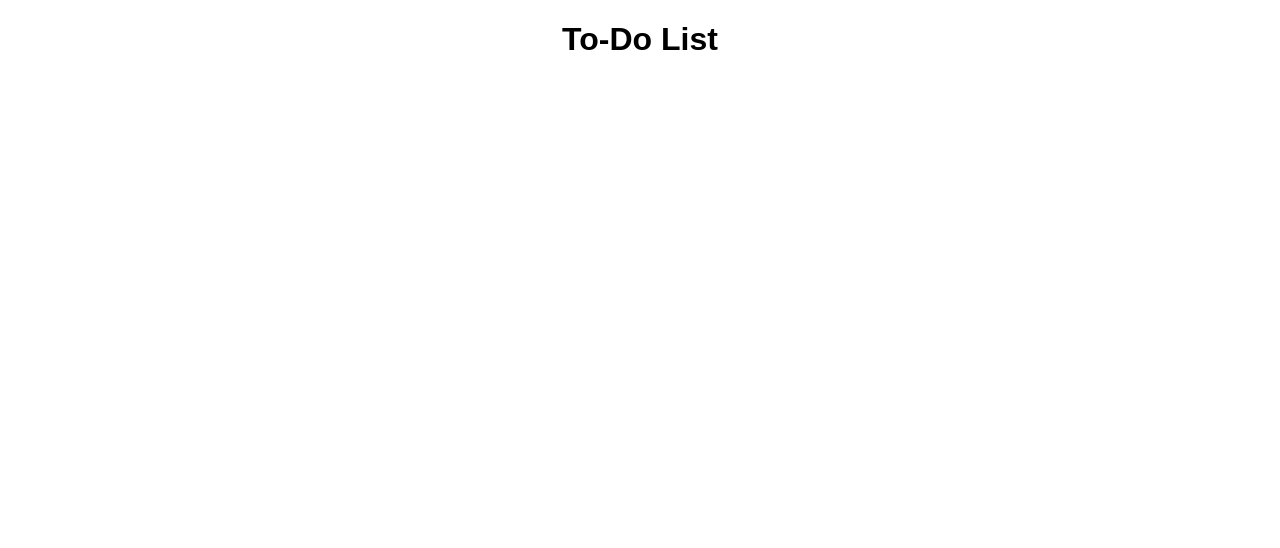
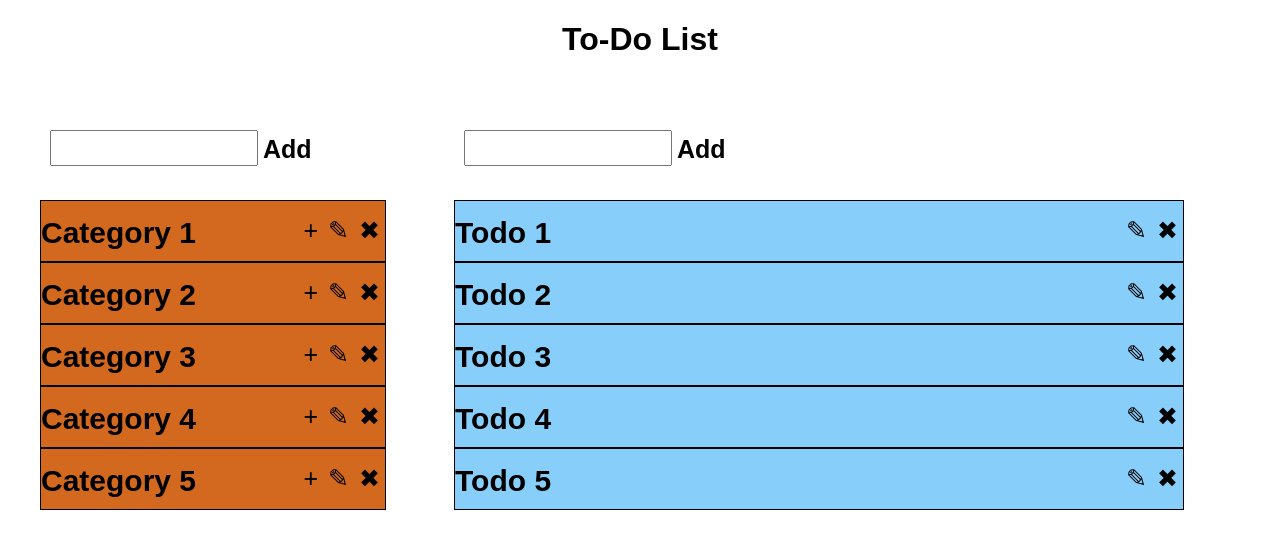
Before and after one commit to kykyryky/react-training, a React (Create React App) app: page / in a window 1280 px wide. Shown: the top 548 px of the page. Built offline with nearby package versions, Linux system fonts and the light colour scheme.

Commit message:
lesson 3

```diff
--- a/src/App.css
+++ b/src/App.css
@@ -1,5 +1,6 @@
 .App {
   text-align: center;
+  width: 100%;
 }
 
 .App-logo {
--- a/src/App.js
+++ b/src/App.js
@@ -2,12 +2,17 @@ import React, { Component } from 'react';
 import './App.css';
 
 import Header from './header/Header';
+import CategoryList from './category/CategoryList';
+import TodoList from './todo/TodoList';
+
 
 class App extends Component {
   render() {
     return (
       <div className="App">
           <Header/>
+          <CategoryList/>
+          <TodoList/>
       </div>
     );
   }
--- /dev/null
+++ b/src/category/Category.js
@@ -0,0 +1,35 @@
+import React, {Component} from 'react';
+
+class Category extends Component {
+    onDelete() {
+        this.props.onDelete(this.props.model.id);
+    }
+
+    render() {
+        return (
+            <li>
+                <div>
+                    <div className='item-name'>
+                        {this.props.model.name}
+                    </div>
+
+                    <div className='btn-panel'>
+                        <div className='btn'>
+                            <span>&#43;</span>
+                        </div>
+
+                        <div className='btn'>
+                            <span>&#9998;</span>
+                        </div>
+
+                        <div className='btn' onClick={this.onDelete.bind(this)}>
+                            <span>&#10006;</span>
+                        </div>
+                    </div>
+                </div>
+            </li>
+        );
+    }
+}
+
+export default Category;
--- /dev/null
+++ b/src/category/CategoryList.css
@@ -0,0 +1,4 @@
+.category-list {
+    width: 30%;
+    float: left;
+}
--- /dev/null
+++ b/src/category/CategoryList.js
@@ -0,0 +1,79 @@
+import React, {Component} from 'react';
+import Category from './Category';
+
+import './../common/List.css';
+import './CategoryList.css';
+
+class CategoryList extends Component {
+    constructor() {
+        super();
+        this.state = {
+            index: 1,
+            newCategoryName: '',
+            categories: []
+        }
+
+        while (this.state.index <= 5) {
+            this.state.categories.push({id: this.state.index, name: `Category ${this.state.index}`});
+            this.state.index++;
+        }
+    }
+
+    addCategory(parent) {
+        if (!this.state.newCategoryName) {
+            return;
+        }
+        this.setState({
+            'categories': this.state.categories.concat([{id: this.state.index, name: `${this.state.newCategoryName}`}])
+        });
+        this.state.index++;
+        this.setState({newCategoryName: ''});
+    }
+
+    removeCategory(id) {
+        let index = this.state.categories.findIndex((category) => category.id === id);
+        this.state.categories.splice(index, 1);
+
+        this.setState({
+            'categories': [].concat(this.state.categories)
+        });
+    }
+
+    editCategory(category) {
+
+    }
+
+    handleChangeCategoryName(event) {
+        this.setState({newCategoryName: event.target.value});
+    }
+
+    render() {
+        return (
+            <div className="category-list list">
+                <div className="header">
+                    <div className="header-panel">
+                        <input
+                            type="text"
+                            className="input-field"
+                            value={this.state.newCategoryName}
+                            onChange={this.handleChangeCategoryName.bind(this)}
+                            />
+                        <div className="btn" onClick={this.addCategory.bind(this)} ><span>Add</span></div>
+                    </div>
+                </div>
+                <ul>
+                    { this.state.categories.map((category, index) => {
+                        return <Category
+                                key={category.id}
+                                model={category}
+                                onDelete={this.removeCategory.bind(this)}>
+                        </Category>;
+                    }
+                    )}
+                </ul>
+            </div>
+        );
+    }
+}
+
+export default CategoryList;
--- /dev/null
+++ b/src/common/List.css
@@ -0,0 +1,49 @@
+
+.list ul {
+    list-style-type: none;
+}
+
+.list ul li {
+    height: 60px;
+    background-color: chocolate;
+    width: 100%;
+
+    border: solid 1px;
+}
+
+.list .header {
+    font-size: 40px;
+    font-weight: bold;
+}
+
+
+.list .item-name {
+    float:left;
+    margin-top:15px;
+    font-size: 30px;
+    font-weight: bold;
+}
+
+.list .btn-panel {
+    float:right;
+    margin-top:10px;
+}
+
+.list .btn {
+    float: left;
+    cursor: pointer;
+    color: black;
+    font-size: 25px;
+    margin: 5px;
+}
+
+.header-panel {
+    margin: 50px;
+    height: 20px;
+}
+
+.header-panel .input-field {
+    float:left;
+    height: 30px;
+    width: 200px;
+}
--- /dev/null
+++ b/src/todo/Todo.js
@@ -0,0 +1,31 @@
+import React, {Component} from 'react';
+
+class Todo extends Component {
+    onDelete() {
+        this.props.onDelete(this.props.model.id);
+    }
+
+    render() {
+        return (
+            <li>
+                <div>
+                    <div className='item-name'>
+                        {this.props.model.name}
+                    </div>
+
+                    <div className='btn-panel'>
+                        <div className='btn'>
+                            <span>&#9998;</span>
+                        </div>
+
+                        <div className='btn' onClick={this.onDelete.bind(this)}>
+                            <span>&#10006;</span>
+                        </div>
+                    </div>
+                </div>
+            </li>
+        );
+    }
+}
+
+export default Todo;
--- /dev/null
+++ b/src/todo/TodoList.css
@@ -0,0 +1,9 @@
+.todo-list {
+    width: 60%;
+    margin-left: 30px;
+    float: left;
+}
+
+.todo-list ul li {
+    background-color:lightskyblue;
+}
--- /dev/null
+++ b/src/todo/TodoList.js
@@ -0,0 +1,78 @@
+import React, {Component} from 'react';
+import Todo from './Todo';
+
+import './../common/List.css';
+import './TodoList.css';
+
+
+class TodoList extends Component {
+    constructor() {
+        super();
+        this.state = {
+            todos: [],
+            index: 1,
+            todoName: ''
+        }
+
+        while(this.state.index <= 5) {
+            this.state.todos.push({
+                id: this.state.index,
+                name: `Todo ${this.state.index++}`
+            })
+        }
+    }
+
+    handleChangeTodoName(event) {
+        this.setState({todoName: event.target.value});
+    }
+
+    addTodo() {
+        if (!this.state.todoName) {
+            return;
+        }
+        this.setState({
+            'todos': this.state.todos.concat([{id: this.state.index, name: `${this.state.todoName}`}])
+        });
+        this.state.index++;
+        this.setState({todoName: ''});
+    }
+
+    removeTodo(id) {
+        let index = this.state.todos.findIndex((todo) => todo.id === id);
+        this.state.todos.splice(index, 1);
+
+        this.setState({
+            'todos': [].concat(this.state.todos)
+        });
+    }
+
+    render() {
+        return (
+            <div className="list todo-list">
+                <div className="header">
+                    <div className="header-panel">
+                        <input
+                            type="text"
+                            className="input-field"
+                            value={this.state.todoName}
+                            onChange={this.handleChangeTodoName.bind(this)}
+                            />
+                        <div className="btn" onClick={this.addTodo.bind(this)} ><span>Add</span></div>
+                    </div>
+                </div>
+                <ul>
+                    { this.state.todos.map((todo, index) => {
+                        return <Todo
+                                key={todo.id}
+                                model={todo}
+                                onDelete={this.removeTodo.bind(this)}>
+                        </Todo>;
+                    }
+                    )}
+                </ul>
+            </div>
+        );
+    }
+}
+
+export default TodoList;
```
